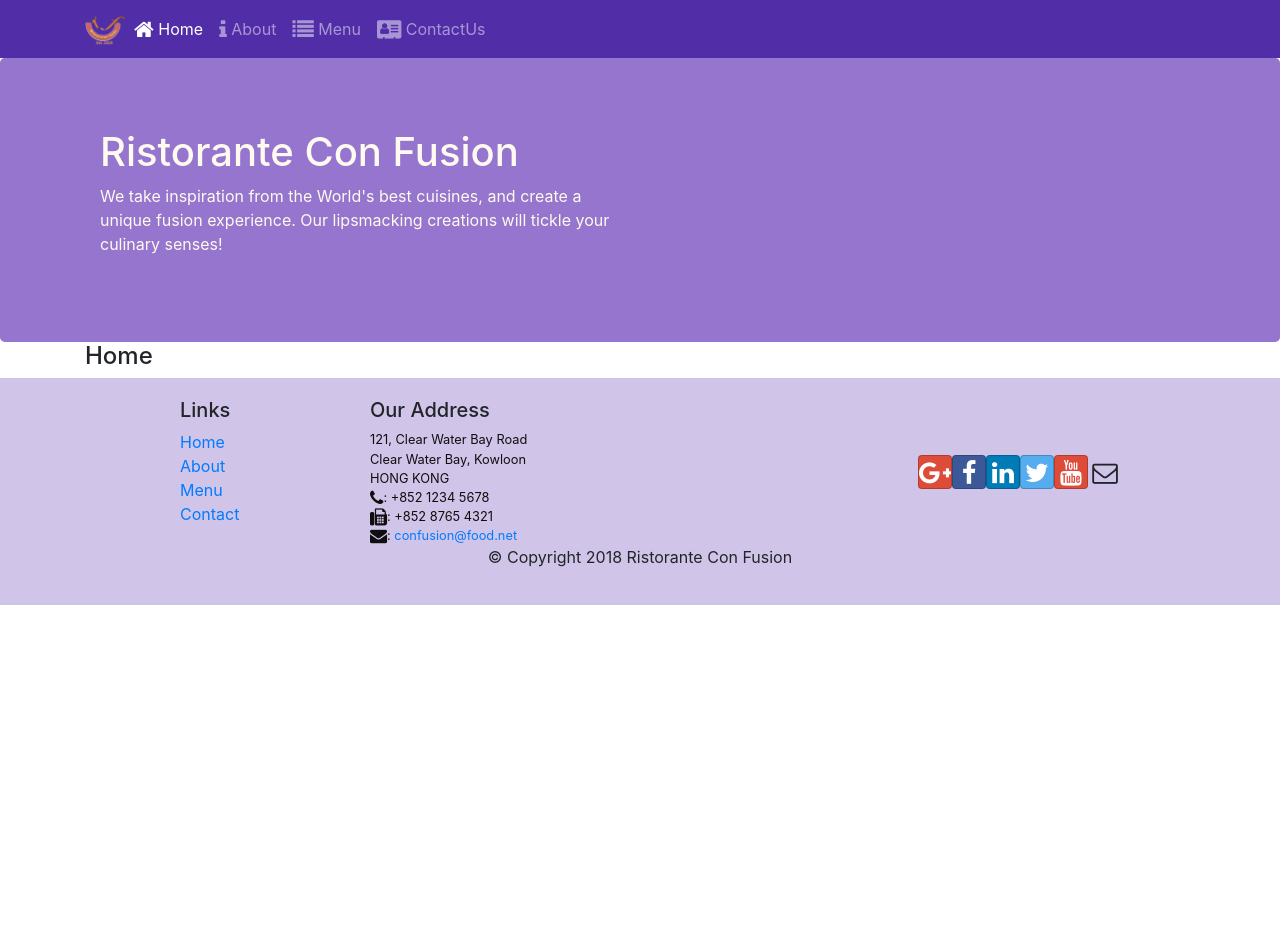
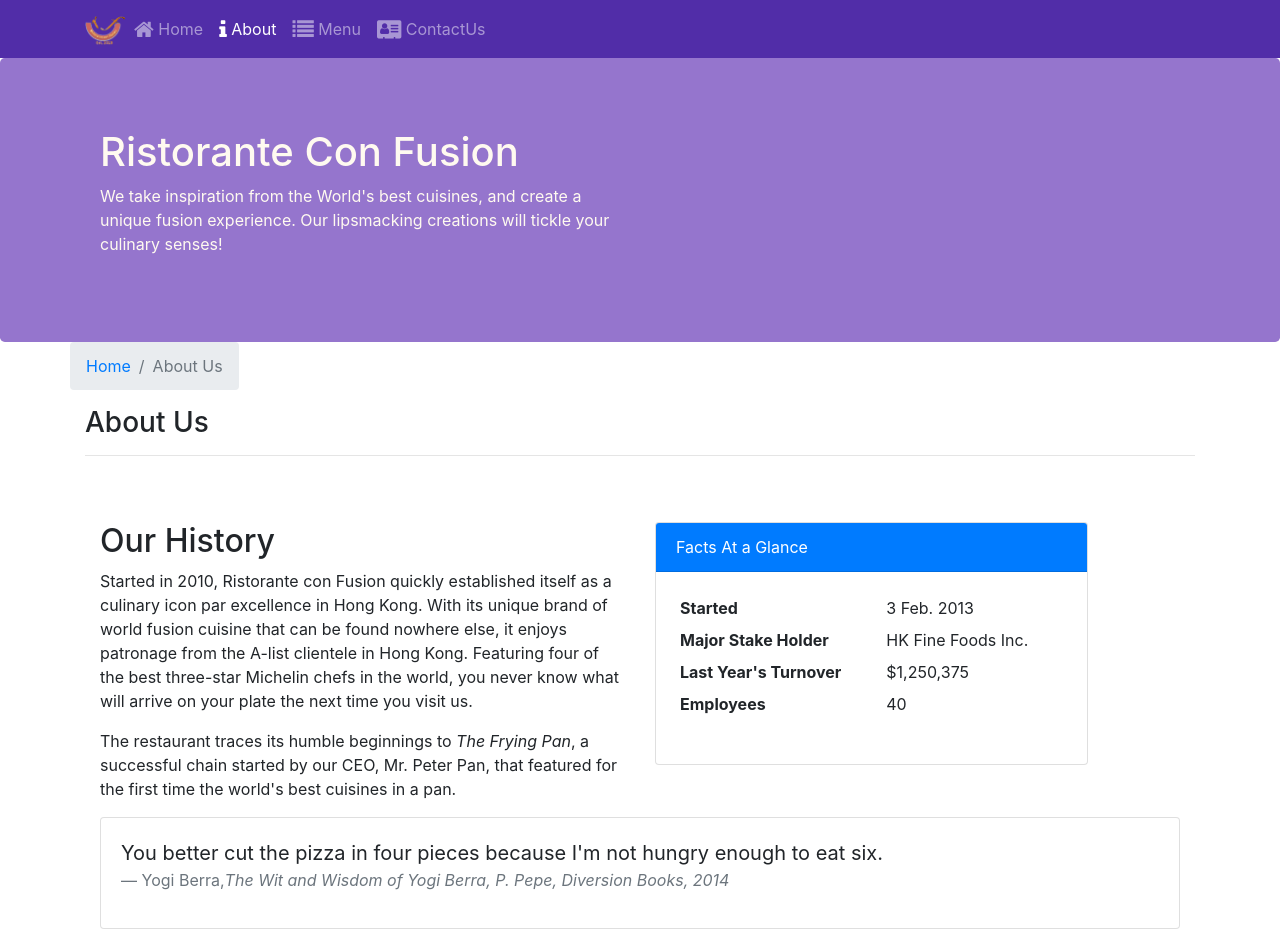
Before and after one commit to AhmedElsayed101/Restaurant-demo, a React (Create React App) app: page /aboutus in a window 1280 px wide. Before the commit this address led to /home. Shown: the top 952 px of the page. Before the commit the page ends 800 px from the top, so only its background shows below. Built offline with nearby package versions, Linux system fonts and the light colour scheme.

Commit message:
comleted contact us page, about us page and menu dishes pages

```diff
--- /dev/null
+++ b/src/components/AboutUsComponent.js
@@ -0,0 +1,77 @@
+import React from 'react';
+import { Breadcrumb, BreadcrumbItem, Card, CardBody, CardHeader, Media } from 'reactstrap';
+import { Link } from 'react-router-dom';
+
+function About(props) {
+
+    const leaders = props.leaders.map((leader) => {
+        return (
+            <p>Leader {leader.name}</p>
+        );
+    });
+
+    return(
+        <div className="container">
+            <div className="row">
+                <Breadcrumb>
+                    <BreadcrumbItem><Link to="/home">Home</Link></BreadcrumbItem>
+                    <BreadcrumbItem active>About Us</BreadcrumbItem>
+                </Breadcrumb>
+                <div className="col-12">
+                    <h3>About Us</h3>
+                    <hr />
+                </div>
+            </div>
+            <div className="row row-content">
+                <div className="col-12 col-md-6">
+                    <h2>Our History</h2>
+                    <p>Started in 2010, Ristorante con Fusion quickly established itself as a culinary icon par excellence in Hong Kong. With its unique brand of world fusion cuisine that can be found nowhere else, it enjoys patronage from the A-list clientele in Hong Kong.  Featuring four of the best three-star Michelin chefs in the world, you never know what will arrive on your plate the next time you visit us.</p>
+                    <p>The restaurant traces its humble beginnings to <em>The Frying Pan</em>, a successful chain started by our CEO, Mr. Peter Pan, that featured for the first time the world's best cuisines in a pan.</p>
+                </div>
+                <div className="col-12 col-md-5">
+                    <Card>
+                        <CardHeader className="bg-primary text-white">Facts At a Glance</CardHeader>
+                        <CardBody>
+                            <dl className="row p-1">
+                                <dt className="col-6">Started</dt>
+                                <dd className="col-6">3 Feb. 2013</dd>
+                                <dt className="col-6">Major Stake Holder</dt>
+                                <dd className="col-6">HK Fine Foods Inc.</dd>
+                                <dt className="col-6">Last Year's Turnover</dt>
+                                <dd className="col-6">$1,250,375</dd>
+                                <dt className="col-6">Employees</dt>
+                                <dd className="col-6">40</dd>
+                            </dl>
+                        </CardBody>
+                    </Card>
+                </div>
+                <div className="col-12">
+                    <Card>
+                        <CardBody className="bg-faded">
+                            <blockquote className="blockquote">
+                                <p className="mb-0">You better cut the pizza in four pieces because
+                                    I'm not hungry enough to eat six.</p>
+                                <footer className="blockquote-footer">Yogi Berra,
+                                <cite title="Source Title">The Wit and Wisdom of Yogi Berra,
+                                    P. Pepe, Diversion Books, 2014</cite>
+                                </footer>
+                            </blockquote>
+                        </CardBody>
+                    </Card>
+                </div>
+            </div>
+            <div className="row row-content">
+                <div className="col-12">
+                    <h2>Corporate Leadership</h2>
+                </div>
+                <div className="col-12">
+                    <Media list>
+                        {leaders}
+                    </Media>
+                </div>
+            </div>
+        </div>
+    );
+}
+
+export default About;
--- a/src/components/ContactComponent.js
+++ b/src/components/ContactComponent.js
@@ -1,8 +1,21 @@
 import React from 'react';
+import {Link} from 'react-router-dom'
+import { BreadcrumbItem, Breadcrumb } from "reactstrap";
 
 function Contact(props) {
     return(
         <div className="container">
+
+            <div className="row">
+                <Breadcrumb>
+                    <BreadcrumbItem><Link to = '/home'>Home</Link></BreadcrumbItem>
+                    <BreadcrumbItem><Link to = '/menu'>Menu</Link></BreadcrumbItem>
+                </Breadcrumb>
+                <div className="col-12">
+                <h3>Contact Us</h3>
+                </div>
+            </div>
+
             <div className="row row-content">
                 <div className="col-12">
                 <h3>Location Information</h3>
--- a/src/components/DishDetailComponent.js
+++ b/src/components/DishDetailComponent.js
@@ -7,7 +7,10 @@ import {
     CardText,
     CardBody,
     CardTitle,
+    Breadcrumb,
+    BreadcrumbItem
 } from "reactstrap";
+import { Link } from "react-router-dom";
 
 function RenderDish({ dish }) {
     return (
@@ -53,15 +56,24 @@ function RenderDishComments({ comments }) {
 }
 function DishDetail(props) {
 
-    const { dish } = props;
+    const { dish, comments } = props;
     console.log("dish", dish);
     if (dish != null) {
         return (
 
             <div className="row">
 
+                <Breadcrumb>
+                    <BreadcrumbItem><Link to = '/home'>Home</Link></BreadcrumbItem>
+                    <BreadcrumbItem><Link to = '/menu'>Menu</Link></BreadcrumbItem>
+                    <BreadcrumbItem active >{props.dish.name}</BreadcrumbItem>
+                </Breadcrumb>
+                <div className="col-12">
+                   <h3>{props.dish.name}</h3>
+                </div>
+
                 <RenderDish dish={dish}></RenderDish>
-                <RenderDishComments comments={dish.comments}></RenderDishComments>
+                <RenderDishComments comments={comments}></RenderDishComments>
 
             </div>
         );
--- a/src/components/DishesComponent.js
+++ b/src/components/DishesComponent.js
@@ -1,4 +1,4 @@
-import React from "react";
+import React, {Fragment} from "react";
 import {
     Card,
     CardImg,
@@ -6,14 +6,17 @@ import {
     CardText,
     CardBody,
     CardTitle,
+    Breadcrumb,
+    BreadcrumbItem
 } from "reactstrap";
 
+import { Link } from "react-router-dom";
 
-function Menu(props) {
-    const menu = props.dishes.map((dish) => {
-        return (
-            <div key={dish.id} className="col-12 col-md-5 m-1">
-                <Card onClick={() => props.onClick(dish.id)}>
+function RenderMenuItem ({dish, onClick}){
+
+    return(
+        <Card onClick={() => onClick(dish.id)}>
+            <Link to ={`/menu/${dish.id}`}>
                 <CardImg
                     width="100%"
                     // object = {true}
@@ -24,12 +27,38 @@ function Menu(props) {
                 <CardImgOverlay  className="ml-5">
                     <CardTitle>{dish.name}</CardTitle>
                 </CardImgOverlay>
+            </Link>
         </Card>
+    )
+
+}
+
+function Menu(props) {
+
+    const menu = props.dishes.map((dish) => {
+        return (
+            <div key={dish.id} className="col-12 col-md-5 m-1">
+                <RenderMenuItem dish = {dish} onClick = {props.onClick}></RenderMenuItem>
             </div>
         );
     });
 
-    return <div className="row">{menu}</div>;
+    return (
+
+        <Fragment>
+            <div className="row">
+                <Breadcrumb>
+                    <BreadcrumbItem><Link to = '/home'>Home</Link></BreadcrumbItem>
+                    <BreadcrumbItem><Link to = '/menu'>Menu</Link></BreadcrumbItem>
+                </Breadcrumb>
+                <div className="col-12">
+                    <h3>Menu</h3>
+                </div>
+            </div>
+
+            <div className="row">{menu}</div>
+        </Fragment>
+    )
 }
 
 export default Menu;
--- a/src/components/HomeComponent.js
+++ b/src/components/HomeComponent.js
@@ -1,10 +1,40 @@
 import React from "react";
+import { Card, CardImg, CardText, CardBody, CardTitle, CardSubtitle} from "reactstrap";
+
+function RenderCard ({item}) {
+
+    return(
+        <Card>
+            <CardImg src = {item.image} alt= {item.name}/>
+            <CardBody>
+                <CardTitle className='h4'>{item.name}</CardTitle>
+                {item.designation ? <CardSubtitle className='font-weight-bold'>{item.designation}</CardSubtitle> : null}
+                <CardText>{item.description}</CardText>
+            </CardBody>
+
+
+        </Card>
+    )
+}
+
+
 
 function Home(props){
 
     return(
         <div className="container">
-            <h4>Home</h4>
+            <div className="row align-items-start">
+                <div className="col-12 col-md m-1">
+                    <RenderCard item = {props.dish}/>
+                </div>
+                <div className="col-12 col-md m-1">
+                    <RenderCard item = {props.promotion}/>
+                </div>
+                <div className="col-12 col-md m-1">
+                    <RenderCard item = {props.leader
+                    }/>
+                </div>
+            </div>
         </div>
     )
 }
--- a/src/components/MainComponent.js
+++ b/src/components/MainComponent.js
@@ -5,6 +5,8 @@ import Header from './HeaderComponent'
 import Footer from './FooterComponent'
 import Home from "./HomeComponent";
 import Contact from './ContactComponent'
+import AboutUs from "./AboutUsComponent";
+import DishDetail from "./DishDetailComponent";
 import { DISHES } from "../shared/dishes";
 import { COMMENTS } from "../shared/comments";
 import { LEADERS } from "../shared/leaders";
@@ -21,14 +23,40 @@ class Main extends Component {
 
     render() {
 
+        const {dishes, comments, promotions, leaders} = this.state
+        const HomePage = () => {
+
+            return (
+                <Home
+                    dish= {dishes.filter((dish) => (dish.featured))[0]}
+                    leader= {leaders.filter((leader) => (leader.featured))[0]}
+                    promotion= {promotions.filter((promotion) => (promotion.featured))[0]}
+                />
+            )
+        }
+
+        const DishWithId = ({match}) => {
+            return(
+                <div className="container">
+                    <div className="row">
+                        <DishDetail
+                            dish = {this.state.dishes.filter((dish) => (dish.id === parseInt(match.params.dishId,10)))[0]}
+                            comments = {this.state.comments.filter((comment) => comment.dishId === parseInt(match.params.dishId,10))}
+                            />
+                    </div>
+                </div>
+            )
+        }
 
         return (
             <Fragment >
                 <Header />
                 <Switch>
-                    <Route path="/home" component={() => <Home/>} />
+                    <Route path="/home" component={() => <HomePage/>} />
                     <Route exact path="/menu" component={() => <Menu dishes = {this.state.dishes}/>} />
+                    <Route path="/menu/:dishId" component = {DishWithId}/>
                     <Route exact path = "/contactus" component= {Contact} />
+                    <Route exact path = "/aboutus" component = {() => <AboutUs leaders = {this.state.leaders}/>}/>
                     <Redirect to= "/home"/>
                 </Switch>
                 <Footer />
--- a/src/components/MenuListComponent.js
+++ b/src/components/MenuListComponent.js
@@ -21,13 +21,13 @@ class MenuList extends Component {
                     dishes={this.props.dishes}
                     onClick={(dishId) => this.onDishSelect(dishId)}
                 ></Menu>
-                <DishDetail
+                {/* <DishDetail
                     dish={
                         this.props.dishes.filter(
                             (dish) => dish.id === this.state.selectedDish
                         )[0]
                     }
-                ></DishDetail>
+                ></DishDetail> */}
             </div>
         );
     }
```
Lines whose indentation alone changed are shown as unchanged.
